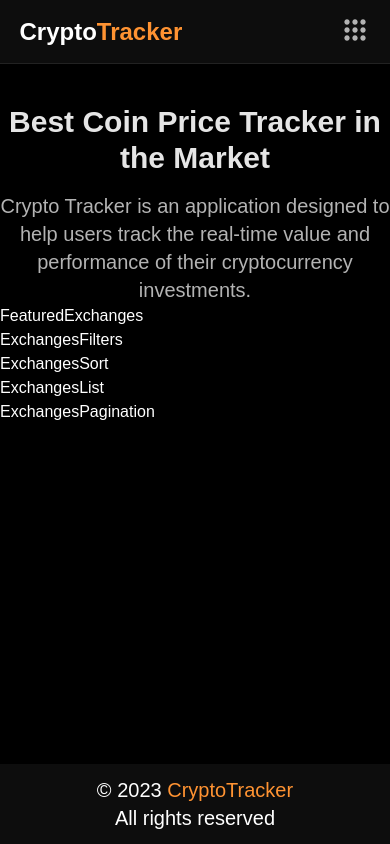
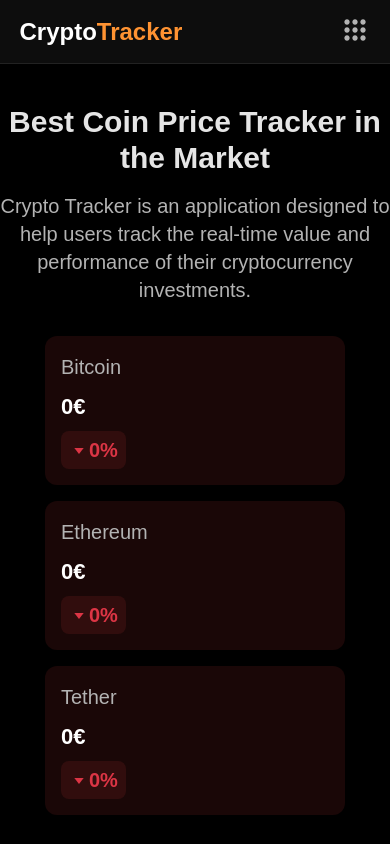
Before and after one commit to margusliinev/react-projects, a React (Vite) app in the folder 03-crypto-tracker/: page /exchanges in a window 390 px wide. Shown: the top 844 px of the page. Built offline with nearby package versions, Linux system fonts and the light colour scheme; no server answers; a web font is replaced by a local one.

Commit message:
exchanges page basic setup

```diff
--- a/03-crypto-tracker/src/components/CoinsList.jsx
+++ b/03-crypto-tracker/src/components/CoinsList.jsx
@@ -6,7 +6,7 @@ import { RxTriangleDown, RxTriangleUp } from 'react-icons/rx';
 import { HiPlus } from 'react-icons/hi';
 
 const CoinsList = () => {
-    const { btc, displayed_coins, filtered_coins } = useSelector((store) => store.coins);
+    const { btc, filtered_coins, displayed_coins } = useSelector((store) => store.coins);
 
     if (filtered_coins.length < 1) {
         return <h3 className='filter-error'>No coins matched your search...</h3>;
--- a/03-crypto-tracker/src/components/ExchangesFilters.jsx
+++ b/03-crypto-tracker/src/components/ExchangesFilters.jsx
@@ -1,7 +1,7 @@
 import React from 'react';
 
 const ExchangesFilters = () => {
-    return <div>ExchangesFilters</div>;
+    return <div></div>;
 };
 
 export default ExchangesFilters;
--- a/03-crypto-tracker/src/components/ExchangesList.jsx
+++ b/03-crypto-tracker/src/components/ExchangesList.jsx
@@ -1,7 +1,52 @@
 import React from 'react';
+import { useSelector } from 'react-redux';
 
 const ExchangesList = () => {
-    return <div>ExchangesList</div>;
+    const { exchanges } = useSelector((store) => store.exchanges);
+    console.log(exchanges);
+
+    return (
+        <div className='exchanges-list'>
+            {exchanges
+                ? exchanges.map((exchange, index) => {
+                      return (
+                          <article key={index} className='exchange'>
+                              <div className='exchange-header'>
+                                  <img src={exchange.image} alt={exchange.name} className='exchange-logo' />
+                                  <h4 className='exchange-title'>{exchange.name}</h4>
+                              </div>
+                              <div className='exchange-data-container'>
+                                  <div className='exchange-data'>
+                                      <p className='exchange-data-title'>Trust Score Rank</p>
+                                      <p className='exchange-data-value'>{exchange.trust_score_rank}</p>
+                                  </div>
+                                  <div className='exchange-data'>
+                                      <p className='exchange-data-title'>Trade Volume 24h</p>
+                                      <p className='exchange-data-value'>{exchange.trade_volume_24h_btc.toFixed(2) + ' BTC'}</p>
+                                  </div>
+                                  <div className='exchange-data'>
+                                      <p className='exchange-data-title'>Trust Score</p>
+                                      <p className='exchange-data-value'>{exchange.trust_score}</p>
+                                  </div>
+                                  <div className='exchange-data'>
+                                      <p className='exchange-data-title'>Country</p>
+                                      <p className='exchange-data-value'>{exchange.country}</p>
+                                  </div>
+                                  <div className='exchange-data'>
+                                      <p className='exchange-data-title'>Year Established</p>
+                                      <p className='exchange-data-value'>{exchange.year_established}</p>
+                                  </div>
+                                  <div className='exchange-data'>
+                                      <p className='exchange-data-title'>Website</p>
+                                      <p className='exchange-data-value'>{exchange.url}</p>
+                                  </div>
+                              </div>
+                          </article>
+                      );
+                  })
+                : null}
+        </div>
+    );
 };
 
 export default ExchangesList;
--- a/03-crypto-tracker/src/components/ExchangesPagination.jsx
+++ b/03-crypto-tracker/src/components/ExchangesPagination.jsx
@@ -1,7 +1,7 @@
 import React from 'react';
 
 const ExchangesPagination = () => {
-    return <div>ExchangesPagination</div>;
+    return <div></div>;
 };
 
 export default ExchangesPagination;
--- a/03-crypto-tracker/src/components/ExchangesSort.jsx
+++ b/03-crypto-tracker/src/components/ExchangesSort.jsx
@@ -1,7 +1,7 @@
 import React from 'react';
 
 const ExchangesSort = () => {
-    return <div>ExchangesSort</div>;
+    return <div></div>;
 };
 
 export default ExchangesSort;
--- a/03-crypto-tracker/src/components/ExchangesTable.jsx
+++ b/03-crypto-tracker/src/components/ExchangesTable.jsx
@@ -3,9 +3,11 @@ import { ExchangesFilters, ExchangesSort, ExchangesList, ExchangesPagination } f
 
 const ExchangesTable = () => {
     return (
-        <section>
-            <ExchangesFilters />
-            <ExchangesSort />
+        <section className='exchanges-table'>
+            <div className='exchanges-sort-filter-container'>
+                <ExchangesFilters />
+                <ExchangesSort />
+            </div>
             <ExchangesList />
             <ExchangesPagination />
         </section>
--- a/03-crypto-tracker/src/components/FeaturedCoins.jsx
+++ b/03-crypto-tracker/src/components/FeaturedCoins.jsx
@@ -8,32 +8,32 @@ const FeaturedCoins = () => {
     const { bitcoin, ethereum, tether } = featured;
 
     return (
-        <div className='market-info'>
-            <div className={bitcoin && bitcoin.eur_24h_change > 0 ? 'market-info-box box-green' : 'market-info-box box-red'}>
-                <p className='info-box-title'>Bitcoin</p>
-                <div className='info-box-value-container'>
-                    <p className='info-box-value'>{bitcoin && bitcoin ? formatPrice(bitcoin && bitcoin.eur_market_cap) : 0 + '€'}</p>
-                    <div className={bitcoin && bitcoin.eur_24h_change > 0 ? 'info-box-change-value bright-box-green value-green' : 'info-box-change-value bright-box-red value-red'}>
+        <div className='featured-coins'>
+            <div className={bitcoin && bitcoin.eur_24h_change > 0 ? 'featured-coins-box box-green' : 'featured-coins-box box-red'}>
+                <p className='coins-box-title'>Bitcoin</p>
+                <div className='coins-box-value-container'>
+                    <p className='coins-box-value'>{bitcoin && bitcoin ? formatPrice(bitcoin && bitcoin.eur_market_cap) : 0 + '€'}</p>
+                    <div className={bitcoin && bitcoin.eur_24h_change > 0 ? 'coins-box-change-value bright-box-green value-green' : 'coins-box-change-value bright-box-red value-red'}>
                         {bitcoin && bitcoin.eur_24h_change > 0 ? <RxTriangleUp /> : <RxTriangleDown />}
                         <p className={bitcoin && bitcoin.eur_24h_change > 0 ? 'value-green' : 'value-red'}>{bitcoin ? Math.abs(bitcoin.eur_24h_change.toFixed(2)) + '%' : 0 + '%'}</p>
                     </div>
                 </div>
             </div>
-            <div className={ethereum && ethereum.eur_24h_change > 0 ? 'market-info-box box-green' : 'market-info-box box-red'}>
-                <p className='info-box-title'>Ethereum</p>
-                <div className='info-box-value-container'>
-                    <p className='info-box-value'>{ethereum && ethereum ? formatPrice(ethereum && ethereum.eur_market_cap) : 0 + '€'}</p>
-                    <div className={ethereum && ethereum.eur_24h_change > 0 ? 'info-box-change-value bright-box-green value-green' : 'info-box-change-value bright-box-red value-red'}>
+            <div className={ethereum && ethereum.eur_24h_change > 0 ? 'featured-coins-box box-green' : 'featured-coins-box box-red'}>
+                <p className='coins-box-title'>Ethereum</p>
+                <div className='coins-box-value-container'>
+                    <p className='coins-box-value'>{ethereum && ethereum ? formatPrice(ethereum && ethereum.eur_market_cap) : 0 + '€'}</p>
+                    <div className={ethereum && ethereum.eur_24h_change > 0 ? 'coins-box-change-value bright-box-green value-green' : 'coins-box-change-value bright-box-red value-red'}>
                         {ethereum && ethereum.eur_24h_change > 0 ? <RxTriangleUp /> : <RxTriangleDown />}
                         <p className={ethereum && ethereum.eur_24h_change > 0 ? 'value-green' : 'value-red'}>{ethereum ? Math.abs(ethereum.eur_24h_change.toFixed(2)) + '%' : 0 + '%'}</p>
                     </div>
                 </div>
             </div>
-            <div className={tether && tether.eur_24h_change > 0 ? 'market-info-box box-green' : 'market-info-box box-red'}>
-                <p className='info-box-title'>Tether</p>
-                <div className='info-box-value-container'>
-                    <p className='info-box-value'>{tether && tether ? formatPrice(tether && tether.eur_market_cap) : 0 + '€'}</p>
-                    <div className={tether && tether.eur_24h_change > 0 ? 'info-box-change-value bright-box-green value-green' : 'info-box-change-value bright-box-red value-red'}>
+            <div className={tether && tether.eur_24h_change > 0 ? 'featured-coins-box box-green' : 'featured-coins-box box-red'}>
+                <p className='coins-box-title'>Tether</p>
+                <div className='coins-box-value-container'>
+                    <p className='coins-box-value'>{tether && tether ? formatPrice(tether && tether.eur_market_cap) : 0 + '€'}</p>
+                    <div className={tether && tether.eur_24h_change > 0 ? 'coins-box-change-value bright-box-green value-green' : 'coins-box-change-value bright-box-red value-red'}>
                         {tether && tether.eur_24h_change > 0 ? <RxTriangleUp /> : <RxTriangleDown />}
                         <p className={tether && tether.eur_24h_change > 0 ? 'value-green' : 'value-red'}>{tether ? Math.abs(tether.eur_24h_change.toFixed(2)) + '%' : 0 + '%'}</p>
                     </div>
--- a/03-crypto-tracker/src/components/FeaturedExchanges.jsx
+++ /dev/null
@@ -1,7 +0,0 @@
-import React from 'react';
-
-const FeaturedExchanges = () => {
-    return <div>FeaturedExchanges</div>;
-};
-
-export default FeaturedExchanges;
--- a/03-crypto-tracker/src/components/index.jsx
+++ b/03-crypto-tracker/src/components/index.jsx
@@ -10,11 +10,10 @@ import CoinsPagination from './CoinsPagination';
 import Loader from './Loader';
 import PageHero from './PageHero';
 import CoinsTable from './CoinsTable';
-import FeaturedExchanges from './FeaturedExchanges';
 import ExchangesTable from './ExchangesTable';
 import ExchangesFilters from './ExchangesFilters';
 import ExchangesSort from './ExchangesSort';
 import ExchangesList from './ExchangesList';
 import ExchangesPagination from './ExchangesPagination';
 
-export { Navbar, Sidebar, Footer, FeaturedCoins, CoinsFilters, ExtraFilters, CoinsSort, CoinsList, CoinsPagination, Loader, PageHero, CoinsTable, ExchangesTable, FeaturedExchanges, ExchangesFilters, ExchangesSort, ExchangesList, ExchangesPagination };
+export { Navbar, Sidebar, Footer, FeaturedCoins, CoinsFilters, ExtraFilters, CoinsSort, CoinsList, CoinsPagination, Loader, PageHero, CoinsTable, ExchangesTable, ExchangesFilters, ExchangesSort, ExchangesList, ExchangesPagination };
--- a/03-crypto-tracker/src/main.scss
+++ b/03-crypto-tracker/src/main.scss
@@ -434,7 +434,80 @@ main {
     }
 }
 
-/* MARKET INFO */
+/* FEATURED COINS */
+/* ==================================================================================================== */
+
+.featured-coins {
+    display: grid;
+    row-gap: 1rem;
+    margin: 2rem auto;
+}
+
+.featured-coins-box {
+    padding: 1rem;
+    border-radius: $radius-xl;
+    width: 400px;
+    margin-left: auto;
+    margin-right: auto;
+    div {
+        display: flex;
+        align-items: center;
+        justify-content: space-between;
+    }
+}
+
+.coins-box-title {
+    color: #b3b3b3;
+    font-size: 20px;
+    margin-bottom: 0.5rem;
+}
+
+.coins-box-value {
+    font-size: 22px;
+    font-weight: 600;
+    color: $colorWhite;
+}
+
+.coins-box-change-value {
+    font-size: 20px;
+    font-weight: 600;
+    padding: 0.25rem 0.5rem;
+    border-radius: $radius-lg;
+}
+
+@media screen and (max-width: 420px) {
+    .featured-coins-box {
+        width: 300px;
+        .coins-box-value-container {
+            display: grid;
+        }
+    }
+    .coins-box-value {
+        margin-bottom: 0.5rem;
+    }
+    .coins-box-change-value {
+        display: flex;
+        width: max-content;
+    }
+}
+
+@media screen and (min-width: 840px) {
+    .featured-coins {
+        grid-template-columns: 1fr 1fr;
+        column-gap: 1rem;
+    }
+    .featured-coins-box {
+        width: 370px;
+    }
+}
+
+@media screen and (min-width: $width-xl) {
+    .featured-coins {
+        grid-template-columns: 1fr 1fr 1fr;
+    }
+}
+
+/* COINS PAGE */
 /* ==================================================================================================== */
 
 .coins-container {
@@ -444,79 +517,6 @@ main {
     margin: 0 auto;
     width: 90vw;
 }
-
-.market-info {
-    display: grid;
-    row-gap: 1rem;
-    margin: 2rem auto;
-}
-
-.market-info-box {
-    padding: 1rem;
-    border-radius: $radius-xl;
-    width: 380px;
-    margin-left: auto;
-    margin-right: auto;
-    div {
-        display: flex;
-        align-items: center;
-        justify-content: space-between;
-    }
-}
-
-.info-box-title {
-    color: #b3b3b3;
-    font-size: 20px;
-    margin-bottom: 0.5rem;
-}
-
-.info-box-value {
-    font-size: 22px;
-    font-weight: 600;
-    color: $colorWhite;
-}
-
-.info-box-change-value {
-    font-size: 20px;
-    font-weight: 600;
-    padding: 0.25rem 0.5rem;
-    border-radius: $radius-lg;
-}
-
-@media screen and (max-width: 420px) {
-    .market-info-box {
-        width: 300px;
-        .info-box-value-container {
-            display: grid;
-        }
-    }
-    .info-box-value {
-        margin-bottom: 0.5rem;
-    }
-    .info-box-change-value {
-        display: flex;
-        width: max-content;
-    }
-}
-
-@media screen and (min-width: 840px) {
-    .market-info {
-        grid-template-columns: 1fr 1fr;
-        column-gap: 1rem;
-    }
-    .market-info-box {
-        width: 370px;
-    }
-}
-
-@media screen and (min-width: $width-xl) {
-    .market-info {
-        grid-template-columns: 1fr 1fr 1fr;
-    }
-}
-
-/* COINS TABLE */
-/* ==================================================================================================== */
 
 .coins-table {
     display: grid;
@@ -1036,7 +1036,7 @@ input[type='number']::-webkit-inner-spin-button {
     }
 }
 
-/* PAGINATION */
+/* COINS PAGINATION */
 /* ==================================================================================================== */
 
 .pagination {
@@ -1104,5 +1104,50 @@ input[type='number']::-webkit-inner-spin-button {
     }
 }
 
+/* EXCHANGES PAGE */
+/* ==================================================================================================== */
+
+// .exchanges-container {
+//     max-width: $width-xl;
+//     margin: 0 auto;
+// }
+
+/* EXCHANGES LIST */
+/* ==================================================================================================== */
+
+.exchanges-list {
+    display: grid;
+    background-color: #0d0d0d;
+    row-gap: 1rem;
+    padding: 2rem 0;
+}
+
+.exchange {
+    display: grid;
+    padding: 1rem;
+    background-color: lighten(#0d0d0d, 4%);
+}
+
+.exchange-header {
+    display: flex;
+    align-items: center;
+    gap: 1rem;
+}
+
+.exchange-logo {
+    width: 40px;
+    height: 40px;
+    border-radius: $radius-md;
+}
+
+.exchange-title {
+    font-weight: 500;
+}
+
+.exchange-data-container {
+    display: grid;
+    grid-template-columns: 1fr 1fr;
+}
+
 /* END */
 /* ==================================================================================================== */
--- a/03-crypto-tracker/src/pages/CoinsPage.jsx
+++ b/03-crypto-tracker/src/pages/CoinsPage.jsx
@@ -7,8 +7,8 @@ import { filterCoins, sortCoins } from '../features/coins/coinsSlice';
 
 const CoinsPage = () => {
     const dispatch = useDispatch();
-    const { filters, sort } = useSelector((store) => store.coins);
-    const { featured_loading, coins_loading } = useSelector((store) => store.featured);
+    const { filters, sort, coins_loading } = useSelector((store) => store.coins);
+    const { featured_loading } = useSelector((store) => store.featured);
 
     useEffect(() => {
         dispatch(fetchFeatured());
--- a/03-crypto-tracker/src/pages/ExchangesPage.jsx
+++ b/03-crypto-tracker/src/pages/ExchangesPage.jsx
@@ -1,17 +1,20 @@
 import React, { useEffect } from 'react';
 import { useDispatch, useSelector } from 'react-redux';
 import { fetchExchanges } from '../features/exchanges/exchangesSlice';
-import { Loader, PageHero, FeaturedExchanges, ExchangesTable } from '../components';
+import { fetchFeatured } from '../features/featured/featuredSlice';
+import { Loader, PageHero, FeaturedCoins, ExchangesTable } from '../components';
 
 const ExchangesPage = () => {
-    const { exchanges_loading } = useSelector((store) => store.exchanges);
     const dispatch = useDispatch();
+    const { filters, sort, exchanges_loading } = useSelector((store) => store.exchanges);
+    const { featured_loading } = useSelector((store) => store.featured);
 
     useEffect(() => {
+        dispatch(fetchFeatured());
         dispatch(fetchExchanges());
     }, []);
 
-    if (exchanges_loading) {
+    if (featured_loading || exchanges_loading) {
         return (
             <main className='exchanges'>
                 <div className='exchanges-container'>
@@ -26,7 +29,7 @@ const ExchangesPage = () => {
         <main className='exchanges'>
             <div className='exchanges-container'>
                 <PageHero />
-                <FeaturedExchanges />
+                <FeaturedCoins />
                 <ExchangesTable />
             </div>
         </main>
```
